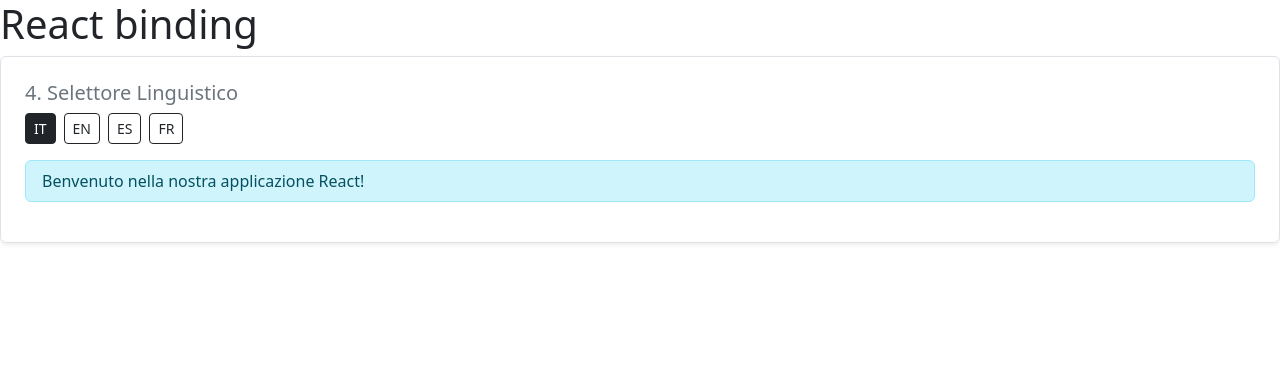
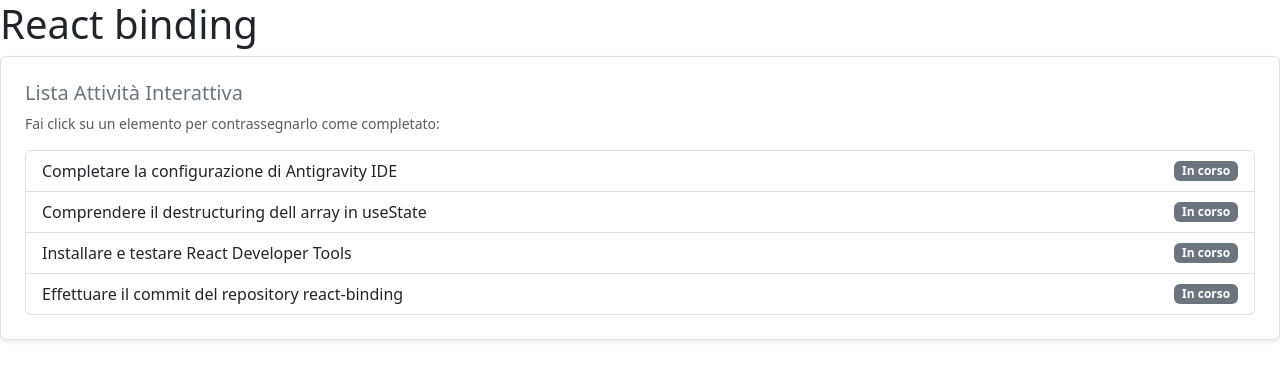
Before and after one commit to Christian-Fernandez-Vera/react-binding, a React (Vite) app: page / in a window 1280 px wide. Shown: the top 380 px of the page. Built offline with nearby package versions, Linux system fonts and the light colour scheme.

Commit message:
add TodoListExercise

```diff
--- a/src/components/layout/MainContent.jsx
+++ b/src/components/layout/MainContent.jsx
@@ -1,6 +1,7 @@
 // import CounterSection from "../sections/CounterSection";
 // import ButtonDinamic from "../sections/ButtonDinamic"
-import LanguageSelectorExercise from "../sections/LanguageSelectorExercise"
+// import LanguageSelectorExercise from "../sections/LanguageSelectorExercise"
+import TodoListExercise from "../sections/TodoListExercise";
 
 
 
@@ -12,8 +13,8 @@ export default function MainContent() {
             {/* <CounterSection /> */}
             {/* < ButtonDinamic /> */}
             {/* < TextAlignExercise /> */}
-            < LanguageSelectorExercise />
-
+            {/* < LanguageSelectorExercise /> */}
+            < TodoListExercise />
 
 
 
--- a/src/components/sections/LanguageSelectorExercise.jsx
+++ b/src/components/sections/LanguageSelectorExercise.jsx
@@ -14,7 +14,7 @@ export default function LanguageSelectorExercise() {
 
   return (
     <section className="p-4 border rounded shadow-sm bg-white mb-4">
-      <h3 className="h5 text-secondary">4. Selettore Linguistico</h3>
+      <h3 className="h5 text-secondary">Selettore Linguistico</h3>
 
       <div className="d-flex gap-2 mb-3">
         {Object.keys(TRANSLATIONS).map((langKey) => (
--- /dev/null
+++ b/src/components/sections/TodoListExercise.jsx
@@ -0,0 +1,53 @@
+
+import { useState } from 'react';
+
+// Struttura dei compiti iniziali con identificatore immutabile e bandiera booleana
+const INITIAL_TASKS = [
+  { id: 't1', title: 'Completare la configurazione di Antigravity IDE', completed: false },
+  { id: 't2', title: 'Comprendere il destructuring dell array in useState', completed: false },
+  { id: 't3', title: 'Installare e testare React Developer Tools', completed: false },
+  { id: 't4', title: 'Effettuare il commit del repository react-binding', completed: false }
+];
+
+export default function TodoListExercise() {
+  const [tasks, setTasks] = useState(INITIAL_TASKS);
+
+  // Mappatura immutabile per alternare lo stato 'completed' del compito selezionato
+  const toggleTaskCompletion = (taskId) => {
+    setTasks((prevTasks) =>
+      prevTasks.map((task) =>
+        task.id === taskId ? { ...task, completed: !task.completed } : task
+      )
+    );
+  };
+
+  return (
+    <section className="p-4 border rounded shadow-sm bg-white mb-4">
+      <h3 className="h5 text-secondary">Lista Attività Interattiva</h3>
+      <p className="small text-muted">Fai click su un elemento per contrassegnarlo come completato:</p>
+
+      <ul className="list-group">
+        {tasks.map((task) => (
+          <li
+            key={task.id}
+            role="button"
+            onClick={() => toggleTaskCompletion(task.id)}
+            className={`list-group-item list-group-item-action d-flex align-items-center justify-content-between ${
+              task.completed ? 'list-group-item-light' : ''
+            }`}
+            style={{ cursor: 'pointer' }}
+          >
+            <span
+              className={task.completed ? 'text-decoration-line-through text-muted' : 'fw-medium'}
+            >
+              {task.title}
+            </span>
+            <span className={`badge ${task.completed ? 'bg-success' : 'bg-secondary'}`}>
+              {task.completed ? 'Fatto' : 'In corso'}
+            </span>
+          </li>
+        ))}
+      </ul>
+    </section>
+  );
+}
```
